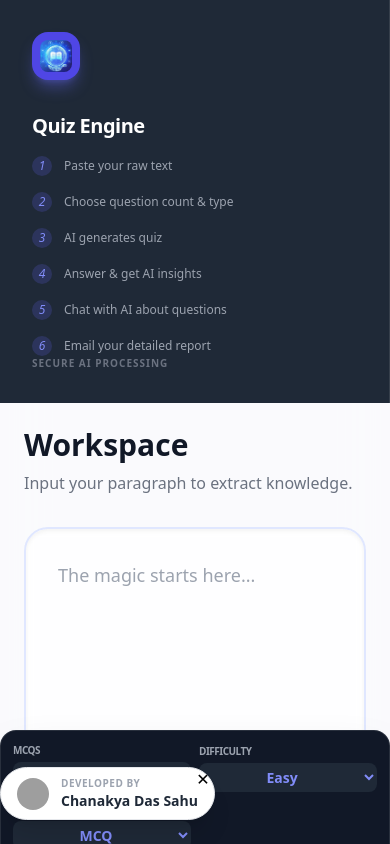
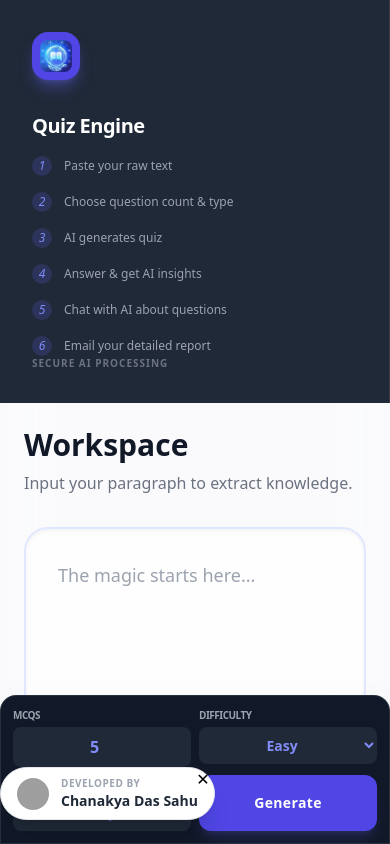
Before and after one commit to Chanakya-Das-Sahu/Paragraph-MCQ-Generator---AI--, a React (Vite) app in the folder frontend/: page /innovativeForm in a window 390 px wide. Built offline with nearby package versions, Linux system fonts and the light colour scheme; no server answers; grey boxes are pictures that could not be loaded.

Commit message:
made completely responsive the rendering completely

```diff
--- a/frontend/src/RenderingComponent.jsx
+++ b/frontend/src/RenderingComponent.jsx
@@ -172,7 +172,7 @@ ${formatPrompt}`;
   // (I did not modify your UI at all)
 
 const renderInputPannel = () => (
-    <div className="w-full max-w-6xl h-screen md:h-[85vh] bg-white/70 backdrop-blur-xl rounded-none md:rounded-[2.5rem] shadow-[0_32px_64px_-15px_rgba(0,0,0,0.1)] flex flex-col md:flex-row overflow-hidden ">
+  <div className="w-full max-w-6xl h-screen md:h-[85vh] bg-white/70 backdrop-blur-xl rounded-none md:rounded-[2.5rem] shadow-[0_32px_64px_-15px_rgba(0,0,0,0.1)] flex flex-col md:flex-row overflow-hidden">
 
     {/* Left Panel: Brand & Instructions */}
     <div className="md:w-72 bg-[#1F2937] p-8 text-white flex flex-col justify-between border-r border-white/10">
@@ -195,11 +195,13 @@ ${formatPrompt}`;
 
     {/* Right Panel: Workspace */}
     <div className="flex-1 flex flex-col relative bg-[#F9FAFB]/50">
-        <div className="p-6 md:p-10 flex-1 overflow-y-auto pb-8 sm:pb-48 md:pb-36">
+      <div className="p-6 md:p-10 flex-1 overflow-y-auto">
         <div className="max-w-3xl mx-auto">
           <h1 className="text-3xl font-black text-[#111827] mb-2">Workspace</h1>
           <p className="text-gray-500 mb-8 font-medium">Input your paragraph to extract knowledge.</p>
 
+          {/* Input Section with Integrated Desktop Controls */}
+          <div className="h-[80vh]">
             <textarea
               onChange={(e) => setParagraph(e.target.value)}
               value={paragraph}
@@ -207,53 +209,33 @@ ${formatPrompt}`;
                     ${emptyParaAlert ? 'border-red-400 ring-4 ring-red-500/10' : 'border-[#E0E7FF] focus:border-[#4F46E5] focus:ring-4 focus:ring-indigo-500/5'}`}
               placeholder="The magic starts here..."
             />
-            {emptyParaAlert && <p className="text-red-500 text-xs font-bold mt-4 uppercase tracking-widest animate-pulse">Required Field</p>}
-          </div>
-        </div>
 
-        {/* Floating Footer Controls */}
-{/* Floating Footer Controls */}
-{/* Floating Footer Controls */}
-<div
-  className="
-    fixed bottom-0 left-0 right-0
-    md:bottom-4 md:left-1/2 md:-translate-x-1/2
-     md:w-[95%] lg:w-[90%] xl:w-[95%] absolute
-    bg-[#111827] rounded-t-2xl md:rounded-3xl p-3 md:p-4
-    shadow-2xl border border-white/10
-    z-50 flex flex-col items-center justify-center
-
-    grid grid-cols-2 gap-2
-    sm:grid-cols-4 sm:gap-3
-    md:flex md:flex-row md:items-center md:gap-2
-  "
->
-  {/* MCQ */}
-  <div className="flex flex-col sm:flex-row sm:items-center gap-1 sm:gap-2 col-span-1">
-    <span className="text-gray-400 text-[10px] sm:text-xs font-black uppercase tracking-tighter">
-      MCQs
-    </span>
+            {/* Desktop Controls - Inside the textarea container */}
+            <div className="hidden md:block absolute bottom-4 left-4 right-4">
+              <div className="bg-[#111827] rounded-2xl p-3 shadow-xl border border-white/10">
+                <div className="flex flex-row items-center justify-between gap-3">
+                  {/* MCQ Count */}
+                  <div className="flex items-center gap-2">
+                    <span className="text-gray-400 text-xs font-black uppercase tracking-tighter">MCQs</span>
                     <input
                       type="number"
                       value={numOfMCQ}
                       onChange={(e) => setNumOfMCQ(e.target.value)}
                       min="1"
                       max="20"
-      className={`w-full sm:w-14 bg-gray-800 border-none rounded-lg sm:rounded-xl text-center font-black text-indigo-400 text-base sm:text-lg focus:ring-2 focus:ring-indigo-500 py-1 ${
+                      className={`w-16 bg-gray-800 border-none rounded-lg text-center font-black text-indigo-400 text-base focus:ring-2 focus:ring-indigo-500 py-1.5 ${
                         mcqAlert ? "text-red-500" : ""
                       }`}
                     />
                   </div>
 
                   {/* Difficulty */}
-  <div className="flex flex-col sm:flex-row sm:items-center gap-1 sm:gap-2 col-span-1">
-    <span className="text-gray-400 text-[10px] sm:text-xs font-black uppercase tracking-tighter">
-      Difficulty
-    </span>
+                  <div className="flex items-center gap-2">
+                    <span className="text-gray-400 text-xs font-black uppercase tracking-tighter">Difficulty</span>
                     <select
                       value={difficultyLevel}
                       onChange={(e) => setDifficultyLevel(e.target.value)}
-      className="w-full sm:w-24 bg-gray-800 border-none rounded-lg sm:rounded-xl text-center font-black text-indigo-400 text-sm sm:text-base focus:ring-2 focus:ring-indigo-500 py-1"
+                      className="w-28 bg-gray-800 border-none rounded-lg text-center font-black text-indigo-400 text-sm focus:ring-2 focus:ring-indigo-500 py-1.5"
                     >
                       <option value="easy">Easy</option>
                       <option value="medium">Medium</option>
@@ -262,35 +244,82 @@ ${formatPrompt}`;
                   </div>
 
                   {/* Type */}
-  <div className="flex flex-col sm:flex-row sm:items-center gap-1 sm:gap-2 col-span-1">
-    <span className="text-gray-400 text-[10px] sm:text-xs font-black uppercase tracking-tighter">
-      Type
-    </span>
+                  <div className="flex items-center gap-2">
+                    <span className="text-gray-400 text-xs font-black uppercase tracking-tighter">Type</span>
                     <select
                       value={questionType}
                       onChange={(e) => setQuestionType(e.target.value)}
-      className="w-full sm:w-28 bg-gray-800 border-none rounded-lg sm:rounded-xl text-center font-black text-indigo-400 text-sm sm:text-base focus:ring-2 focus:ring-indigo-500 py-1"
+                      className="w-32 bg-gray-800 border-none rounded-lg text-center font-black text-indigo-400 text-sm focus:ring-2 focus:ring-indigo-500 py-1.5"
                     >
                       <option value="mcq">MCQ</option>
                       <option value="subjective">Subjective</option>
                     </select>
                   </div>
 
-  {/* Button */}
+                  {/* Generate Button */}
                   <button
                     onClick={validate}
-    className="
-      bg-[#4F46E5] hover:bg-[#6366F1] text-white
-      px-3 py-2 sm:px-6 sm:py-3 rounded-xl sm:rounded-2xl
-      font-black text-xs sm:text-sm tracking-wide
-      transition-all active:scale-95 shadow-lg shadow-indigo-500/20
-
-      col-span-2 sm:col-span-1
-     w-full xl:w-[300px]
-    "
+                    className="bg-[#4F46E5] hover:bg-[#6366F1] text-white px-8 py-2 rounded-xl font-black text-sm tracking-wide transition-all active:scale-95 shadow-lg shadow-indigo-500/20 whitespace-nowrap"
                   >
                     Generate
                   </button>
+                </div>
+              </div>
+            </div>
+          </div>
+
+          {emptyParaAlert && <p className="text-red-500 text-xs font-bold mt-4 uppercase tracking-widest animate-pulse">Required Field</p>}
+        </div>
+      </div>
+
+      {/* Mobile Floating Footer Controls - Only visible on mobile */}
+      <div className="fixed bottom-0 left-0 right-0 md:hidden bg-[#111827] rounded-t-2xl p-3 shadow-2xl border border-white/10 z-50">
+        <div className="flex flex-col gap-2">
+          <div className="grid grid-cols-2 gap-2">
+            <div className="flex flex-col gap-1">
+              <span className="text-gray-400 text-[10px] font-black uppercase tracking-tighter">MCQs</span>
+              <input
+                type="number"
+                value={numOfMCQ}
+                onChange={(e) => setNumOfMCQ(e.target.value)}
+                min="1"
+                max="20"
+                className={`w-full bg-gray-800 border-none rounded-lg text-center font-black text-indigo-400 text-base focus:ring-2 focus:ring-indigo-500 py-2 ${mcqAlert ? "text-red-500" : ""}`}
+              />
+            </div>
+            <div className="flex flex-col gap-1">
+              <span className="text-gray-400 text-[10px] font-black uppercase tracking-tighter">Difficulty</span>
+              <select
+                value={difficultyLevel}
+                onChange={(e) => setDifficultyLevel(e.target.value)}
+                className="w-full bg-gray-800 border-none rounded-lg text-center font-black text-indigo-400 text-sm focus:ring-2 focus:ring-indigo-500 py-2"
+              >
+                <option value="easy">Easy</option>
+                <option value="medium">Medium</option>
+                <option value="hard">Hard</option>
+              </select>
+            </div>
+          </div>
+          <div className="grid grid-cols-2 gap-2">
+            <div className="flex flex-col gap-1">
+              <span className="text-gray-400 text-[10px] font-black uppercase tracking-tighter">Type</span>
+              <select
+                value={questionType}
+                onChange={(e) => setQuestionType(e.target.value)}
+                className="w-full bg-gray-800 border-none rounded-lg text-center font-black text-indigo-400 text-sm focus:ring-2 focus:ring-indigo-500 py-2"
+              >
+                <option value="mcq">MCQ</option>
+                <option value="subjective">Subjective</option>
+              </select>
+            </div>
+            <button
+              onClick={validate}
+              className="bg-[#4F46E5] hover:bg-[#6366F1] text-white px-3 py-2 rounded-xl font-black text-sm tracking-wide transition-all active:scale-95 shadow-lg shadow-indigo-500/20"
+            >
+              Generate
+            </button>
+          </div>
+        </div>
       </div>
     </div>
   </div>
@@ -323,10 +352,10 @@ ${formatPrompt}`;
 
       {showDialog && (
         <div className="fixed inset-0 bg-black/40 flex items-center justify-center z-50">
-          <div className="bg-white rounded-2xl p-6 max-w-sm w-full shadow-xl text-center">
+          <div className="bg-white rounded-2xl p-6 max-w-sm w-full shadow-xl text-center mx-4">
             <h2 className="text-lg font-bold mb-4 text-red-500">Something Went Wrong</h2>
             <p className="text-gray-600 mb-6">
-              We’re sorry, an issue occurred while processing your request.
+              We're sorry, an issue occurred while processing your request.
               Please try again.
             </p>
             <button
```
Lines whose indentation alone changed are shown as unchanged.
